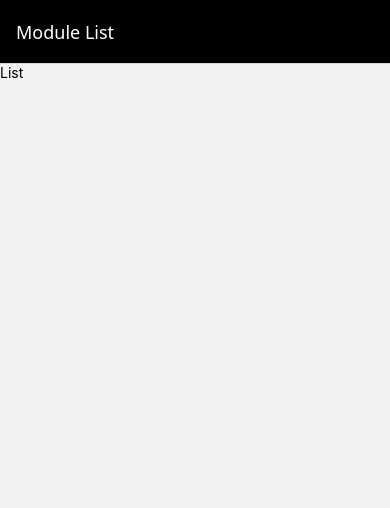
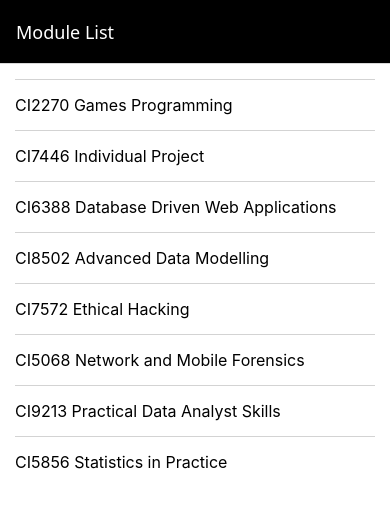
Before and after one commit to MerioGenesis/crudler1, a React Native app: screen /ModuleListScreen in a window 390 px wide. Shown: the top 508 px of the page. Built offline with nearby package versions, Linux system fonts and the light colour scheme.

Commit message:
#Activity 3
Introduces a new data file containing module information and updates ModuleListScreen to display modules in a scrollable list with improved styling. Also refactors Screen component styles for consistency.

```diff
--- a/src/components/layout/Screen.js
+++ b/src/components/layout/Screen.js
@@ -15,11 +15,10 @@
 };
 
 const styles = StyleSheet.create({
-    container: {
+    screen: {
+        padding: 15,
         flex: 1,
         backgroundColor: '#fff',
-        alignItems: 'center',
-        justifyContent: 'center',
     },
 });
 
--- a/src/components/screens/ModuleListScreen.js
+++ b/src/components/screens/ModuleListScreen.js
@@ -1,18 +1,45 @@
-import { StyleSheet, Text, View } from 'react-native';
+import { Pressable, ScrollView, StyleSheet, Text, View } from 'react-native';
 import Screen from '../layout/Screen';
+
+import initialModules from '../../data/modules.js';
 
 export const ModuleListScreen = () => {
   //Initialisations -----------------
+  const modules = initialModules;
   // State --------------------------
   // Handlers -----------------------
+  const handleSelect = () => alert('Item selected');
   // View ---------------------------
   return (
+
     <Screen>
-      <Text>List</Text>
+      <ScrollView style={styles.container}>
+        {modules.map((module) => {
+          return (
+            <Pressable key={module.ModuleCode} onPress={handleSelect}>
+              <View style={styles.item}>
+                <Text style={styles.text}>
+                  {module.ModuleCode} {module.ModuleName}
+                </Text>
+              </View>
+            </Pressable>
+          )
+        })}
+      </ScrollView>
     </Screen>
   );
 };
 
-const styles = StyleSheet.create({})
+const styles = StyleSheet.create({
+  container: {},
+  item: {
+    paddingVertical: 15,
+    borderTopWidth: 1,
+    borderColor: 'lightgray',
+  },
+  text: {
+    fontSize: 16,
+  },
+});
 
 export default ModuleListScreen;
--- /dev/null
+++ b/src/data/modules.js
@@ -0,0 +1,81 @@
+const modules = [
+    {
+        ModuleID: 106778,
+        ModuleName: 'Games Programming',
+        ModuleCode: 'CI2270',
+        ModuleLevel: 4,
+        ModuleLeaderID: 1,
+        ModuleLeaderName: 'Graeme Jones',
+        ModuleImage:
+            'https://images.freeimages.com/images/small-previews/9b8/electronic-components-2-1242738.jpg',
+    },
+    {
+        ModuleID: 592225,
+        ModuleName: 'Individual Project',
+        ModuleCode: 'CI7446',
+        ModuleLevel: 7,
+        ModuleLeaderID: 2,
+        ModuleLeaderName: 'Graeme Jones',
+        ModuleImage:
+            'https://images.freeimages.com/images/small-previews/411/light-of-technology-1510575.jpg',
+    },
+    {
+        ModuleID: 329011,
+        ModuleName: 'Database Driven Web Applications',
+        ModuleCode: 'CI6388',
+        ModuleLevel: 6,
+        ModuleLeaderID: 3,
+        ModuleLeaderName: 'Graeme Jones',
+        ModuleImage: 'https://images.freeimages.com/images/small-previews/64b/vla-1-1315506.jpg',
+    },
+    {
+        ModuleID: 512346,
+        ModuleName: 'Advanced Data Modelling',
+        ModuleCode: 'CI8502',
+        ModuleLevel: 6,
+        ModuleLeaderID: 4,
+        ModuleLeaderName: 'Graeme Jones',
+        ModuleImage: 'https://images.freeimages.com/images/small-previews/293/cable-4-1243085.jpg',
+    },
+    {
+        ModuleID: 692345,
+        ModuleName: 'Ethical Hacking',
+        ModuleCode: 'CI7572',
+        ModuleLevel: 7,
+        ModuleLeaderID: 5,
+        ModuleLeaderName: 'Graeme Jones',
+        ModuleImage: 'https://images.freeimages.com/images/small-previews/fa1/cable-5-1243077.jpg',
+    },
+    {
+        ModuleID: 906072,
+        ModuleName: 'Network and Mobile Forensics',
+        ModuleCode: 'CI5068',
+        ModuleLevel: 7,
+        ModuleLeaderID: 6,
+        ModuleLeaderName: 'Graeme Jones',
+        ModuleImage:
+            'https://images.freeimages.com/images/small-previews/930/towertv-3-1423238.jpg',
+    },
+    {
+        ModuleID: 394428,
+        ModuleName: 'Practical Data Analyst Skills',
+        ModuleCode: 'CI9213',
+        ModuleLevel: 5,
+        ModuleLeaderID: 7,
+        ModuleLeaderName: 'Graeme Jones',
+        ModuleImage:
+            'https://images.freeimages.com/images/small-previews/cf5/cellphone-1313194.jpg',
+    },
+    {
+        ModuleID: 699951,
+        ModuleName: 'Statistics in Practice',
+        ModuleCode: 'CI5856',
+        ModuleLevel: 7,
+        ModuleLeaderID: 8,
+        ModuleLeaderName: 'Graeme Jones',
+        ModuleImage:
+            'https://images.freeimages.com/images/small-previews/4e8/sala-de-parto-03-1432033.jpg',
+    },
+];
+
+export default modules
```
